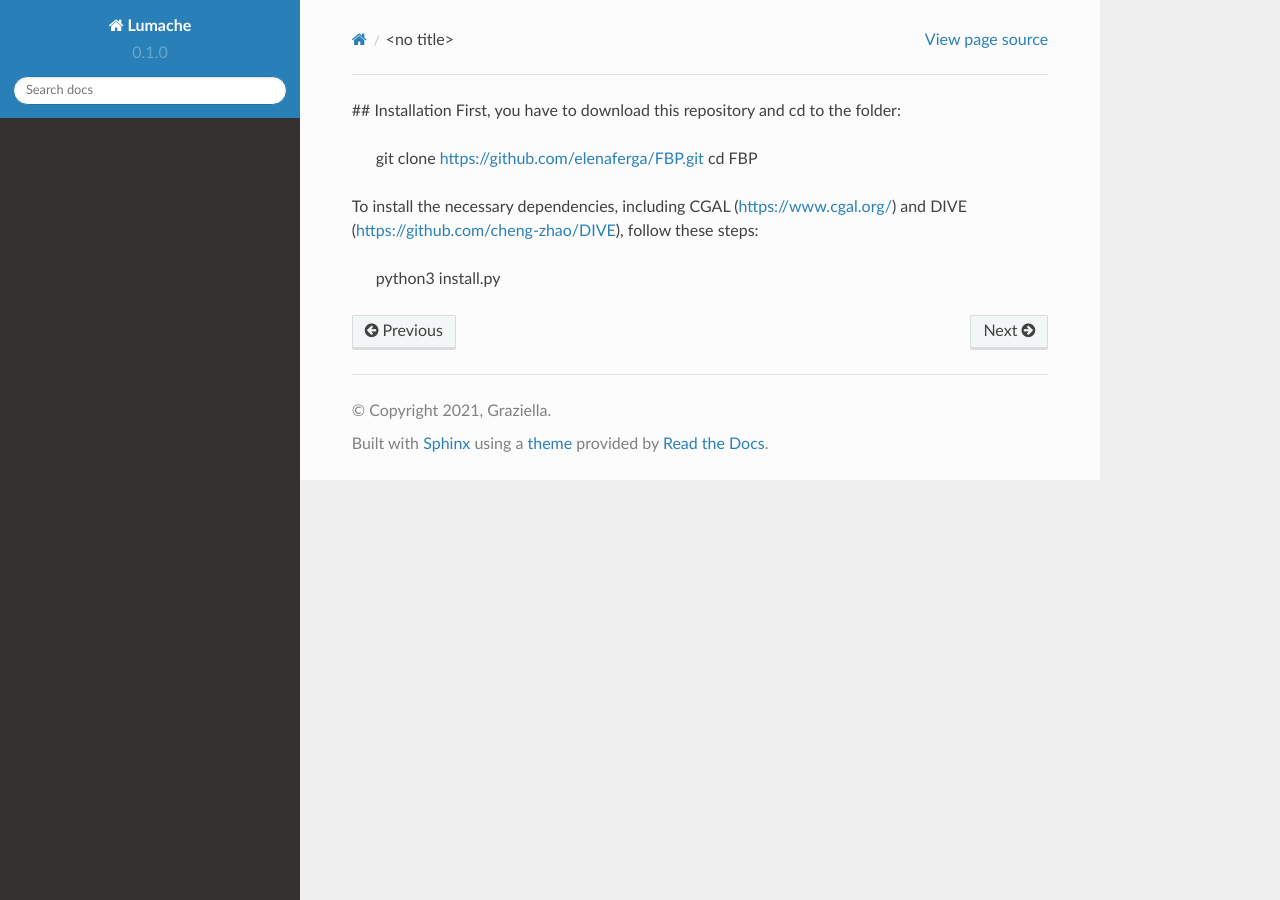
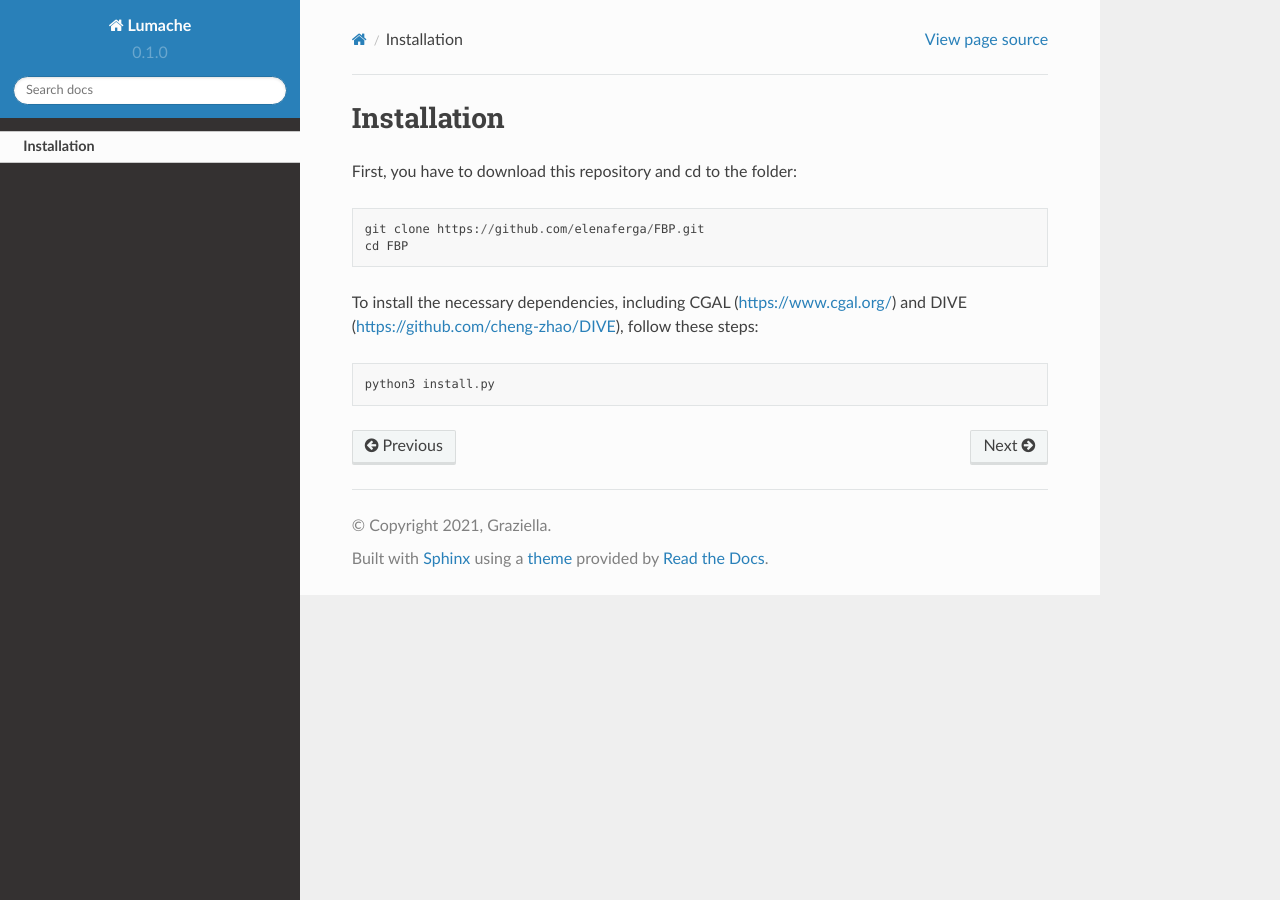
Before and after one commit to elenaferga/FBP, a Sphinx documentation site: the page built from docs/source/installation.rst, in a window 1280 px wide. Built offline with Sphinx 7.4.7 and the Read the Docs theme 2.0.0, drawn with Linux system fonts in a browser that asks for light colours.

Commit message:
Update installation.rst

```diff
--- a/docs/source/installation.rst
+++ b/docs/source/installation.rst
@@ -1,9 +1,11 @@
-## Installation
-First, you have to download this repository and cd to the folder:
+Installation
+============
+
+First, you have to download this repository and cd to the folder::
 
     git clone https://github.com/elenaferga/FBP.git
     cd FBP
 
-To install the necessary dependencies, including CGAL (https://www.cgal.org/) and DIVE (https://github.com/cheng-zhao/DIVE), follow these steps:
+To install the necessary dependencies, including CGAL (https://www.cgal.org/) and DIVE (https://github.com/cheng-zhao/DIVE), follow these steps::
 
     python3 install.py
```
